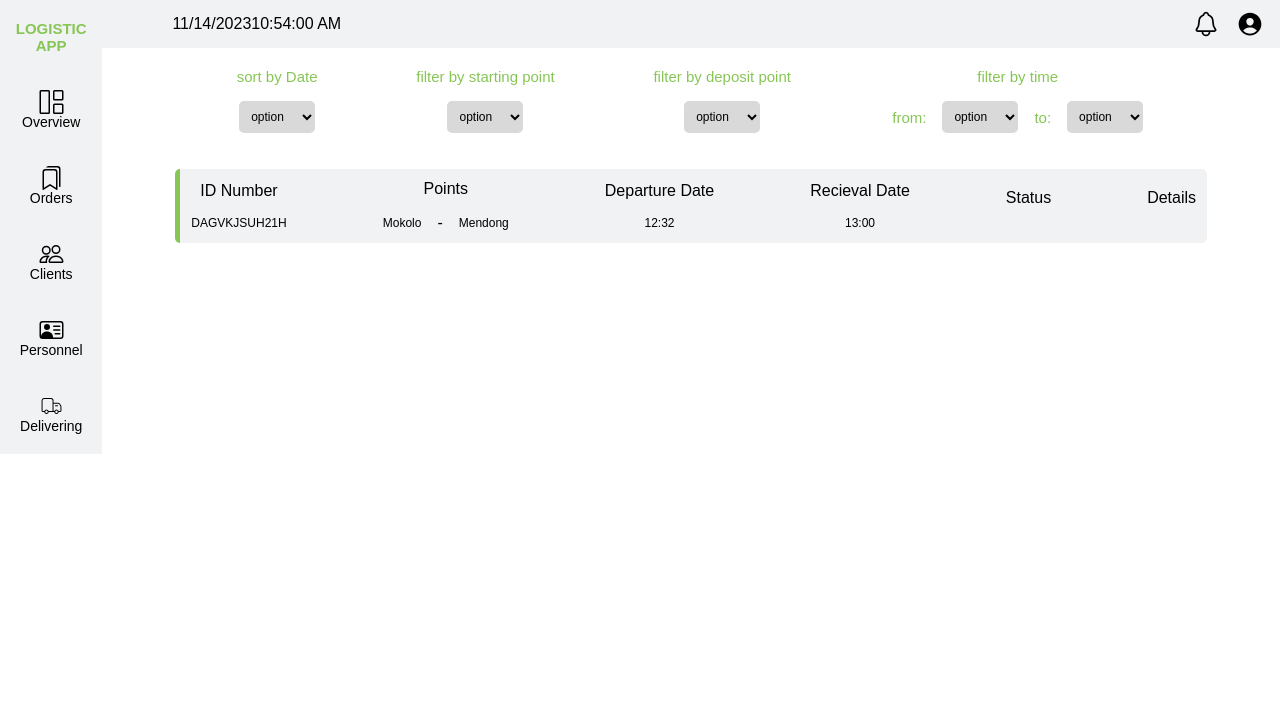
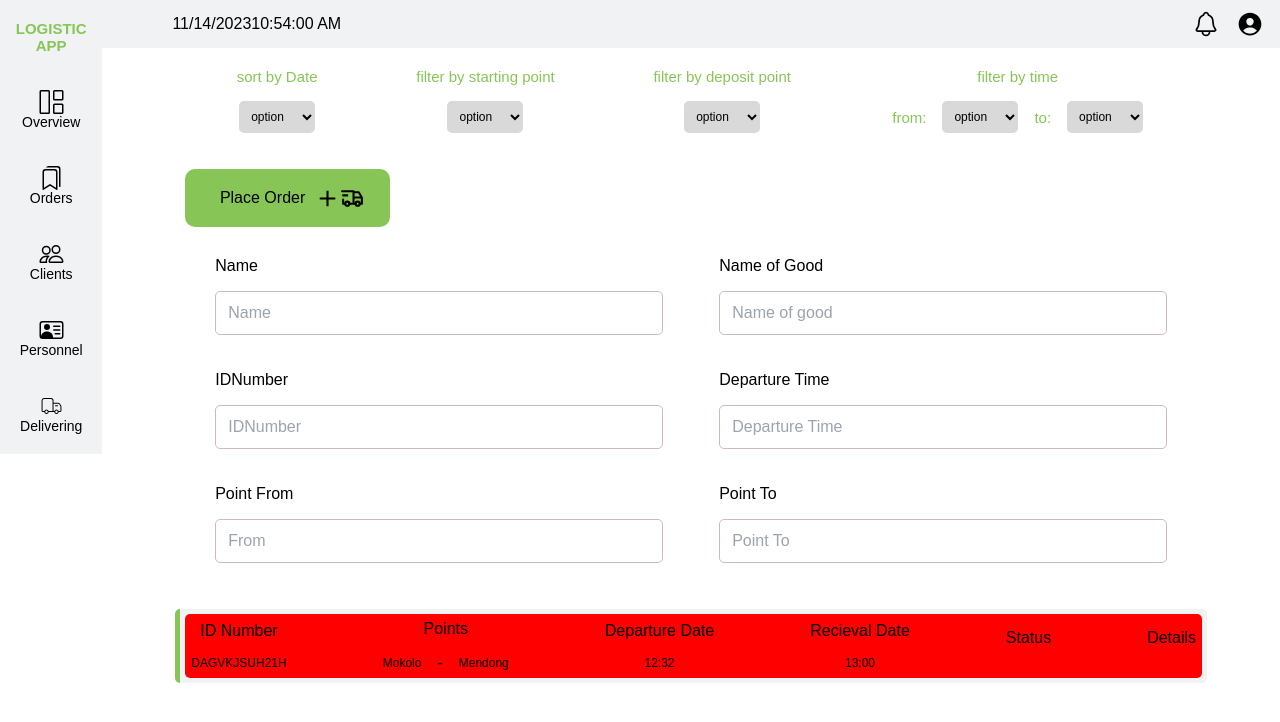
Before and after one commit to Nsairun/logistics-app, a Next.js app: page /orders in a window 1280 px wide. Shown: the top 722 px of the page. Built offline with nearby package versions, Linux system fonts and the light colour scheme.

Commit message:
creating modal for orders

```diff
--- a/components/atoms/Info.tsx
+++ b/components/atoms/Info.tsx
@@ -50,6 +50,7 @@ const InfoContainer = styled("div")`
   padding: 6px;
   gap: 6rem;
   border-radius: 5px;
+  background: red;
 
   @media screen and (max-width: 770px) {
     display: block;
--- /dev/null
+++ b/components/atoms/OrderField.tsx
@@ -0,0 +1,134 @@
+import React from "react";
+import Button from "./Button";
+import { TbTruckDelivery } from "react-icons/tb";
+import { IoMdAdd } from "react-icons/io";
+import {
+  IconStylingProvider,
+  IconStylingProviderProps,
+} from "../../hooks/MyIcons";
+import styled from "styled-components";
+import Text from "./Text";
+
+function OrderField() {
+  const OrderBtn = styled("div")`
+    background: #87c656;
+    padding: 10px;
+    width: 16vw;
+    border-radius: 10px;
+    display: flex;
+    align-items: center;
+    justify-content: center;
+  `;
+
+  const Orderfields = styled("div")`
+  padding: 10px;
+  border-radius: 5px;
+  display: flex;
+  align-items: start;
+  gap: 1rem;
+`;
+
+  const OrderInput = styled("div")`
+    padding: 10px;
+    border-radius: 5px;
+    display: flex;
+    align-items: start;
+    gap: 1rem;
+    flex-direction: column;
+  `;
+
+  const OrderSubContainer = styled("div")`
+    padding: 10px;
+    border-radius: 5px;
+    display: flex;
+    align-items: start;
+    gap: 1rem;
+    flex-direction: column;
+  `;
+
+  const iconStyling: IconStylingProviderProps = {
+    value: {
+      size: "25px",
+      color: "#000",
+    },
+  };
+  return (
+    <div>
+      <OrderBtn>
+        <Button
+          label={"Place Order"}
+          onClick={function (): void {
+            throw new Error("Function not implemented.");
+          }}
+        />
+        <IconStylingProvider value={iconStyling.value}>
+          <IoMdAdd
+            size={iconStyling.value.size}
+            color={iconStyling.value.color}
+          />
+
+          <TbTruckDelivery
+            size={iconStyling.value.size}
+            color={iconStyling.value.color}
+          />
+        </IconStylingProvider>
+      </OrderBtn>
+      <Orderfields>
+        <OrderSubContainer>
+        <OrderInput>
+          <Text headingLevel={"h1"}>Name</Text>
+          <input
+            type="text"
+            placeholder="Name"
+            style={{ padding: "12px", width: "35vw", borderRadius: "5px", border: "1px solid #D0B9BB" }}
+          />
+        </OrderInput>
+        <OrderInput>
+          <Text headingLevel={"h1"}>IDNumber</Text>
+          <input
+            type="text"
+            placeholder="IDNumber"
+            style={{ padding: "12px", width: "35vw", borderRadius: "5px", border: "1px solid #D0B9BB" }}
+          />
+        </OrderInput>
+        <OrderInput>
+          <Text headingLevel={"h1"}>Point From</Text>
+          <input
+            type="text"
+            placeholder="From"
+            style={{ padding: "12px", width: "35vw", borderRadius: "5px", border: "1px solid #D0B9BB"}}
+          />
+        </OrderInput>
+      </OrderSubContainer>
+      <OrderSubContainer>
+        <OrderInput>
+          <Text headingLevel={"h1"}>Name of Good</Text>
+          <input
+            type="text"
+            placeholder="Name of good"
+            style={{ padding: "12px", width: "35vw", borderRadius: "5px", border: "1px solid #D0B9BB" }}
+          />
+        </OrderInput>
+        <OrderInput>
+          <Text headingLevel={"h1"}>Departure Time</Text>
+          <input
+            type="text"
+            placeholder="Departure Time"
+            style={{ padding: "12px", width: "35vw", borderRadius: "5px", border: "1px solid #D0B9BB" }}
+          />
+        </OrderInput>
+        <OrderInput>
+          <Text headingLevel={"h1"}>Point To</Text>
+          <input
+            type="text"
+            placeholder="Point To"
+            style={{ padding: "12px", width: "35vw", borderRadius: "5px", border: "1px solid #D0B9BB" }}
+          />
+        </OrderInput>
+      </OrderSubContainer>
+      </Orderfields>
+    </div>
+  );
+}
+
+export default OrderField;
--- a/src/app/orders/page.tsx
+++ b/src/app/orders/page.tsx
@@ -7,6 +7,7 @@ import TopNavBar from "../../../components/molecules/TopNavBar";
 import SelectField from "../../../components/atoms/SelectField";
 import Text from "../../../components/atoms/Text";
 import Info from "../../../components/atoms/Info";
+import OrderField from "../../../components/atoms/OrderField";
 
 const OrderSubContainer = styled("div")`
   display: flex;
@@ -154,7 +155,7 @@ const page: any = () => {
             </div>
           </SelectContainer>
         </SelectMain>
-
+          <OrderField/>
           <Info
             text1={"ID Number"}
             text2={"Points"}
```
